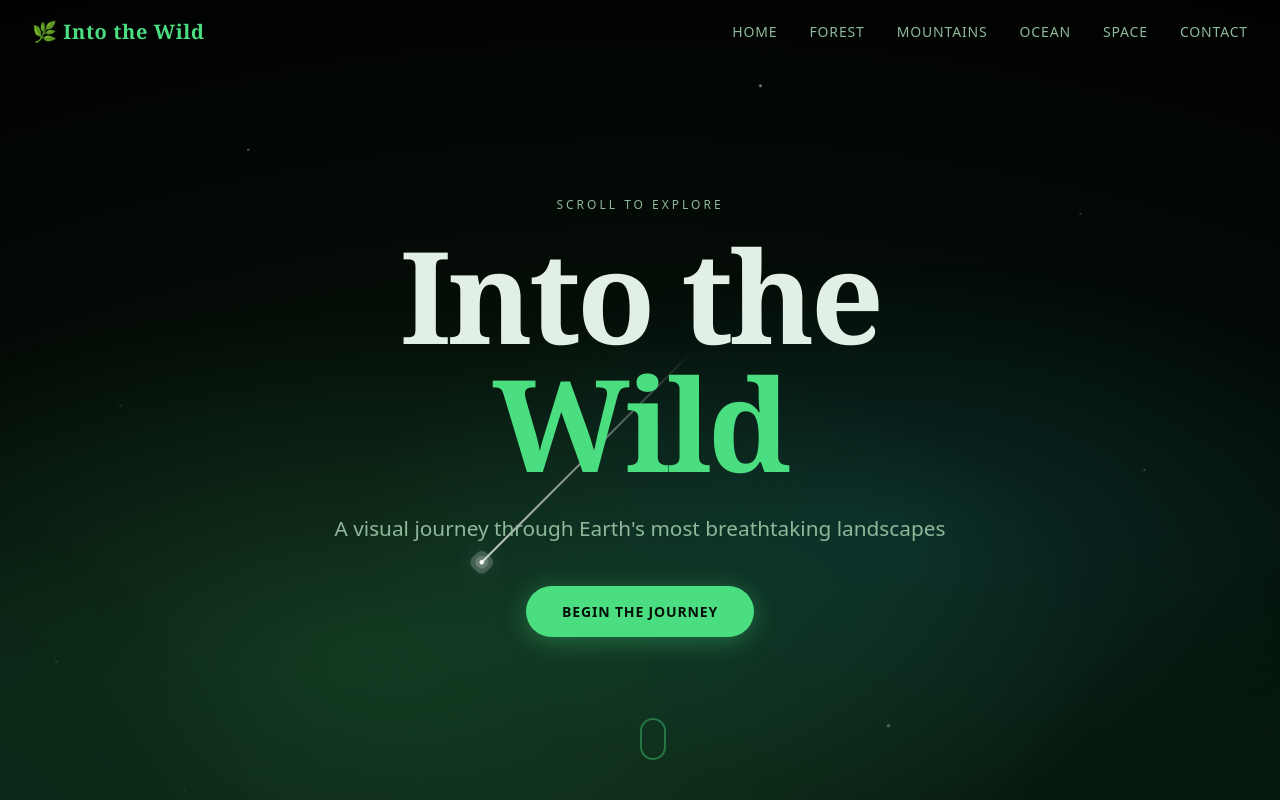
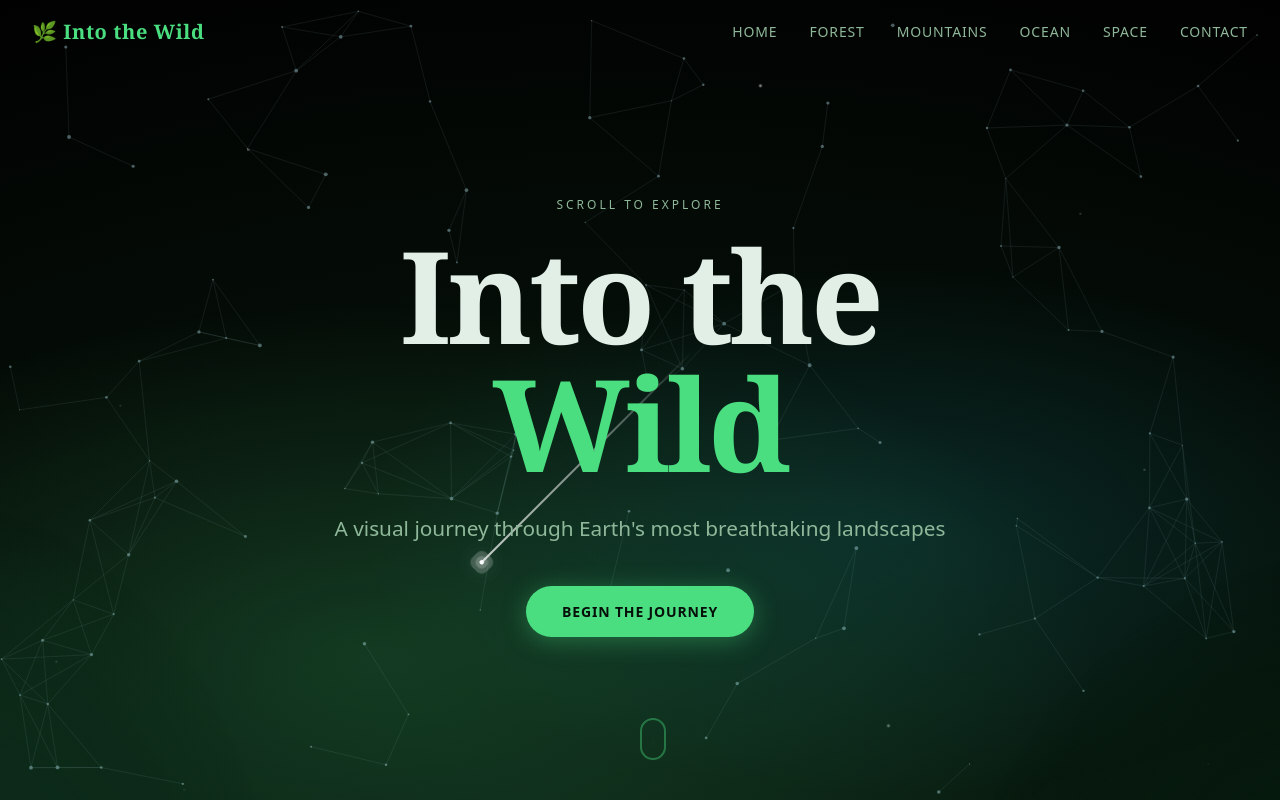
Before and after one commit to Nikhil135246/Test_Ai_Agent, a plain HTML site: page index.html in a window 1280 px wide. Shown: the top 800 px of the page. Drawn offline with Linux system fonts and the light colour scheme.

Commit message:
Best Interactive Cnstilation added

```diff
--- a/index.html
+++ b/index.html
@@ -24,6 +24,7 @@
 
   <!-- ─── HERO ─────────────────────────────────────────────────── -->
   <section id="hero" class="parallax-section hero">
+    <canvas id="constellation-canvas-hero" class="constellation-canvas"></canvas>
     <div class="parallax-bg" id="hero-bg"></div>
     <div class="parallax-mid" id="hero-mid"></div>
     <div class="parallax-fg" id="hero-fg"></div>
@@ -121,6 +122,7 @@
 
   <!-- ─── SPACE ────────────────────────────────────────────────── -->
   <section id="space" class="parallax-section space">
+    <canvas id="constellation-canvas-space" class="constellation-canvas"></canvas>
     <div class="parallax-bg" id="space-bg"></div>
     <div class="parallax-mid" id="space-nebula"></div>
     <div class="parallax-mid" id="space-planet"></div>
--- a/script.js
+++ b/script.js
@@ -247,4 +247,114 @@
     glow.style.top  = e.clientY + 'px';
   }));
 
+  /* ══════════════════════════════════════════════════════════════
+     9. INTERACTIVE CONSTELLATIONS
+     ══════════════════════════════════════════════════════════════ */
+  class Constellation {
+    constructor(canvas, numStars = 100, color = 'rgba(255, 255, 255, 0.8)') {
+      this.canvas = canvas;
+      this.ctx = this.canvas.getContext('2d');
+      this.numStars = numStars;
+      this.color = color;
+      this.stars = [];
+      this.mouse = { x: undefined, y: undefined, radius: 120 };
+      this.resizeObserver = new ResizeObserver(() => this.init());
+      this.resizeObserver.observe(this.canvas.parentElement);
+      this.init();
+      this.animate();
+    }
+
+    init() {
+      this.canvas.width = this.canvas.parentElement.clientWidth;
+      this.canvas.height = this.canvas.parentElement.clientHeight;
+      this.stars = [];
+      for (let i = 0; i < this.numStars; i++) {
+        this.stars.push({
+          x: Math.random() * this.canvas.width,
+          y: Math.random() * this.canvas.height,
+          vx: (Math.random() - 0.5) * 0.2,
+          vy: (Math.random() - 0.5) * 0.2,
+          radius: Math.random() * 1.5 + 0.5,
+        });
+      }
+    }
+
+    draw() {
+      this.ctx.clearRect(0, 0, this.canvas.width, this.canvas.height);
+      this.ctx.fillStyle = this.color;
+      this.stars.forEach(star => {
+        this.ctx.beginPath();
+        this.ctx.arc(star.x, star.y, star.radius, 0, Math.PI * 2);
+        this.ctx.fill();
+      });
+      this.drawLines();
+    }
+
+    drawLines() {
+      this.ctx.strokeStyle = this.color;
+      this.ctx.lineWidth = 0.2;
+      for (let i = 0; i < this.stars.length; i++) {
+        for (let j = i + 1; j < this.stars.length; j++) {
+          const dist = Math.hypot(this.stars[i].x - this.stars[j].x, this.stars[i].y - this.stars[j].y);
+          if (dist < 100) {
+            this.ctx.beginPath();
+            this.ctx.moveTo(this.stars[i].x, this.stars[i].y);
+            this.ctx.lineTo(this.stars[j].x, this.stars[j].y);
+            this.ctx.stroke();
+          }
+        }
+      }
+    }
+
+    update() {
+      this.stars.forEach(star => {
+        star.x += star.vx;
+        star.y += star.vy;
+
+        if (star.x < 0 || star.x > this.canvas.width) star.vx *= -1;
+        if (star.y < 0 || star.y > this.canvas.height) star.vy *= -1;
+
+        // Mouse interaction
+        if (this.mouse.x !== undefined) {
+          const dist = Math.hypot(star.x - this.mouse.x, star.y - this.mouse.y);
+          if (dist < this.mouse.radius) {
+            const force = (this.mouse.radius - dist) / this.mouse.radius;
+            star.x -= (this.mouse.x - star.x) * force * 0.05;
+            star.y -= (this.mouse.y - star.y) * force * 0.05;
+          }
+        }
+      });
+    }
+
+    animate() {
+      this.draw();
+      this.update();
+      requestAnimationFrame(() => this.animate());
+    }
+
+    handleMouseMove(e) {
+      const rect = this.canvas.getBoundingClientRect();
+      this.mouse.x = e.clientX - rect.left;
+      this.mouse.y = e.clientY - rect.top;
+    }
+
+    handleMouseLeave() {
+        this.mouse.x = undefined;
+        this.mouse.y = undefined;
+    }
+  }
+
+  const heroCanvas = qs('#constellation-canvas-hero');
+  if (heroCanvas) {
+    const constellationHero = new Constellation(heroCanvas, 120, 'rgba(173, 216, 230, 0.7)');
+    heroCanvas.parentElement.addEventListener('mousemove', (e) => constellationHero.handleMouseMove(e));
+    heroCanvas.parentElement.addEventListener('mouseleave', () => constellationHero.handleMouseLeave());
+  }
+
+  const spaceCanvas = qs('#constellation-canvas-space');
+  if (spaceCanvas) {
+    const constellationSpace = new Constellation(spaceCanvas, 150, 'rgba(255, 220, 185, 0.7)');
+    spaceCanvas.parentElement.addEventListener('mousemove', (e) => constellationSpace.handleMouseMove(e));
+    spaceCanvas.parentElement.addEventListener('mouseleave', () => constellationSpace.handleMouseLeave());
+  }
 })();
--- a/style.css
+++ b/style.css
@@ -811,3 +811,12 @@ footer {
 
   .forest-section p { margin: 0 auto 3rem; }
 }
+
+/* ─── Constellation Canvas ─────────────────────────────────── */
+.constellation-canvas {
+  position: absolute;
+  inset: 0;
+  z-index: 2;
+  opacity: 0.6;
+  mix-blend-mode: screen;
+}
```
Also changed, not shown: 1 other file.
